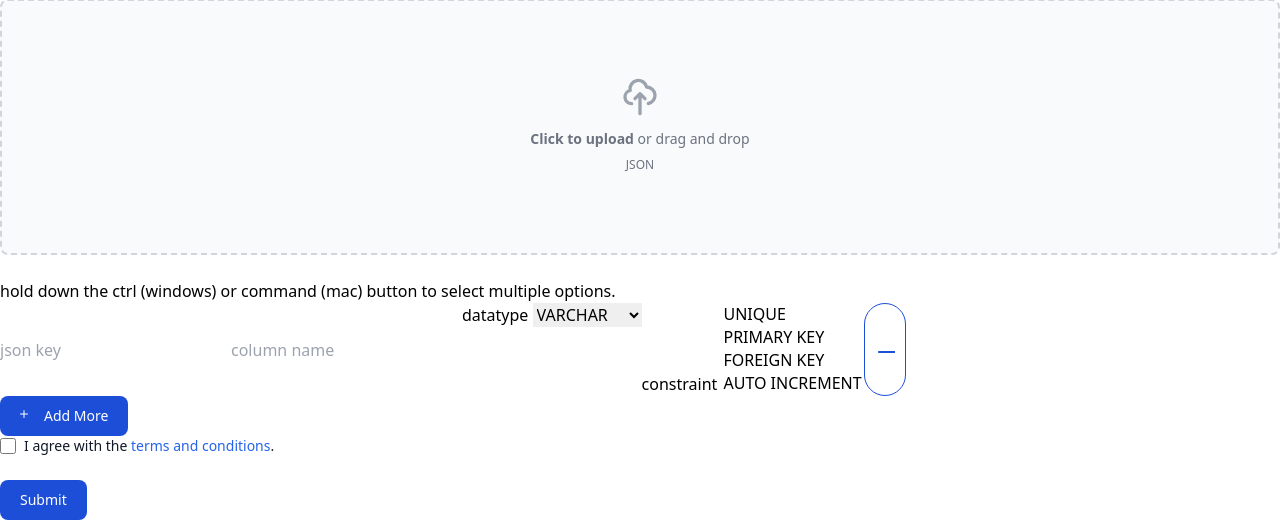
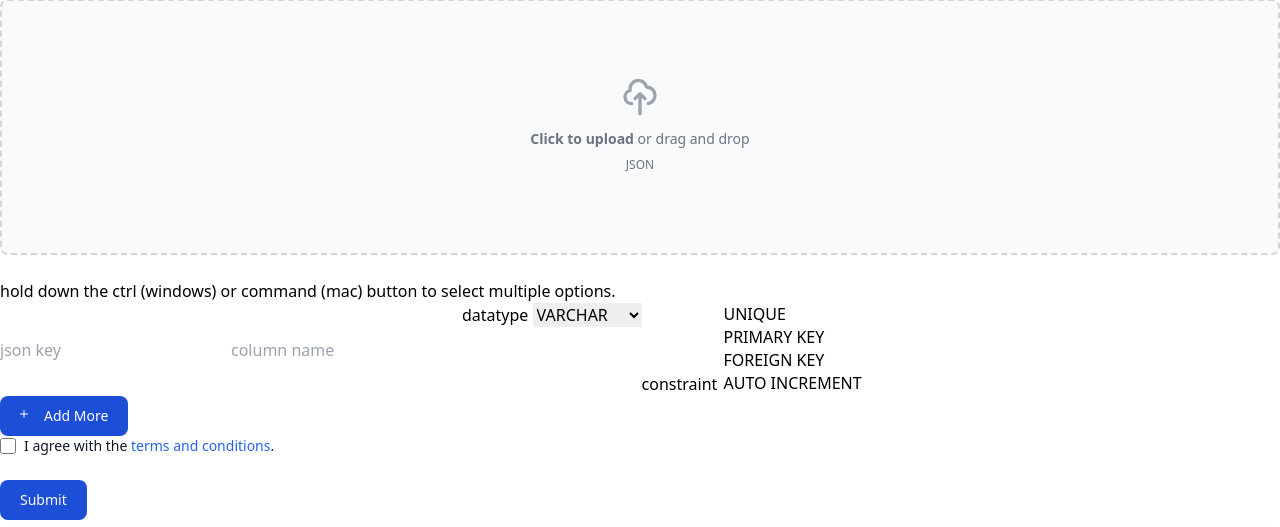
Before and after one commit to Adstefnum/ascent, a Flask app: page /json-to-sql in a window 1280 px wide. Shown: the part 73-600 px from the top of the page. Run offline with Flask 2, Linux system fonts and the light colour scheme; data that the repository does not hold is empty; parts of the project's set-up code (start-up, migrations or seed data) failed here and were passed over; some libraries are stand-ins or nearby versions.

Commit message:
correcting error

```diff
--- a/src/templates/layouts/schema.html
+++ b/src/templates/layouts/schema.html
@@ -26,8 +26,4 @@
     <option value="NOT NULL">NOT NULL</option>
 </select>
 </div>
-<button onclick = "remove_schema_field(this);" type="button" class="text-blue-700 border border-blue-700 hover:bg-blue-700 hover:text-white focus:ring-4 focus:outline-none focus:ring-blue-300 font-medium rounded-full text-sm p-2.5 text-center inline-flex items-center dark:border-blue-500 dark:text-blue-500 dark:hover:text-white dark:focus:ring-blue-800">
-  <svg aria-hidden="true" class="w-5 h-5" fill="currentColor" viewBox="0 0 20 20" xmlns="http://www.w3.org/2000/svg"><path d="M4.00000017,11 L20,11 C20.5522847,11 21,11.4477153 21,12 C21,12.5522847 20.5522847,13 20,13 L4,13 C3.44771525,13 3,12.5522847 3,12 C3,11.4477153 3.44771525,11 4,11 L4.00000017,11 Z" id="Shape"></path></svg>
-  <span class="sr-only">Icon description</span>
-</button>
 </div>
```
